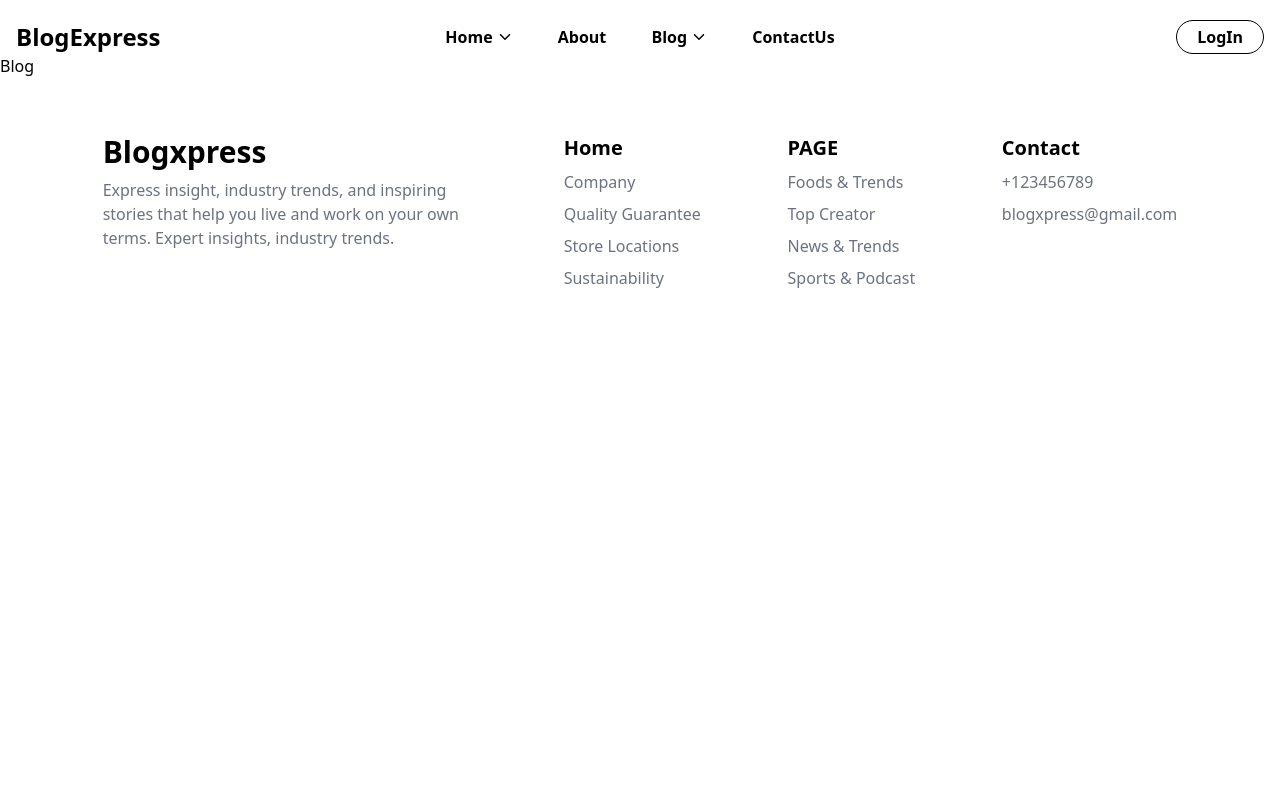
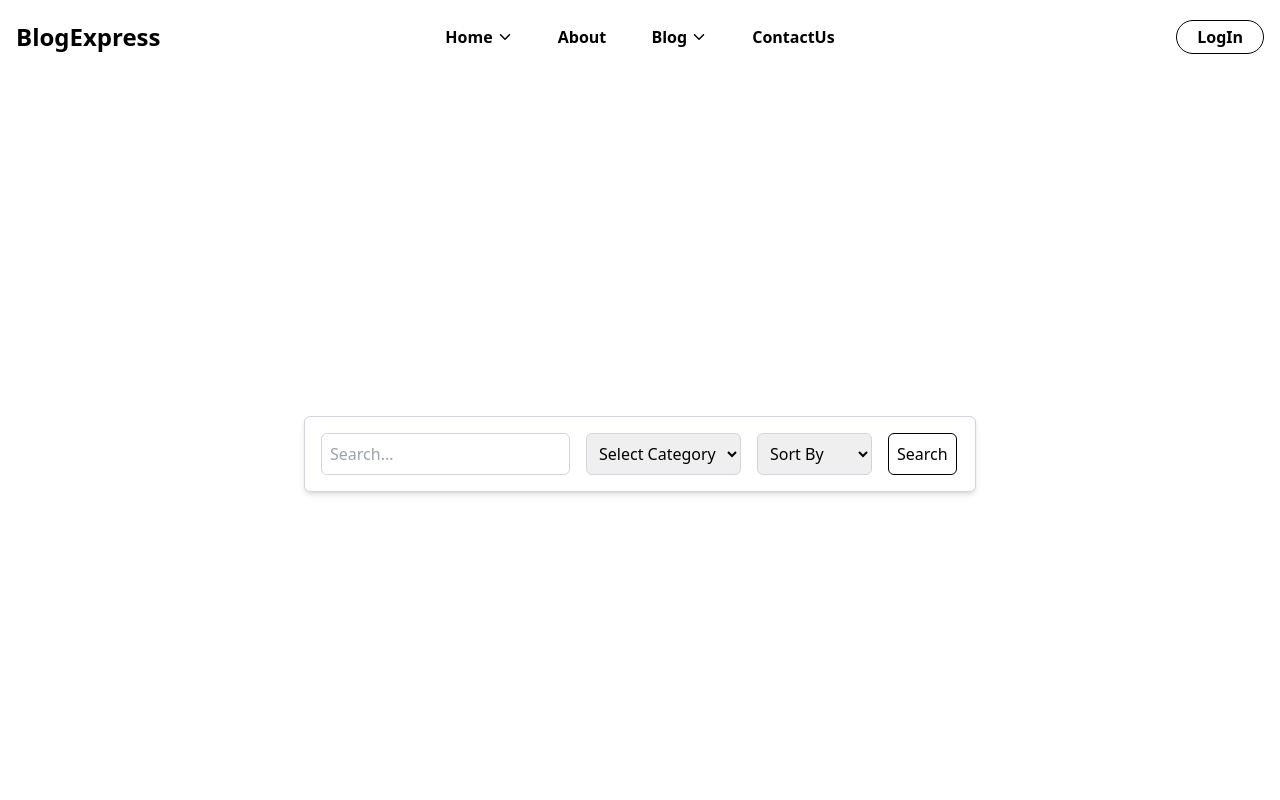
Before and after one commit to Sh-karan27/blog-frontend, a React (Vite) app: page /blogs in a window 1280 px wide. Shown: the top 800 px of the page. Built offline with nearby package versions, Linux system fonts and the light colour scheme.

Commit message:
search bar in blog section added

```diff
--- a/src/sections/Blog.jsx
+++ b/src/sections/Blog.jsx
@@ -1,9 +1,54 @@
-import React from 'react'
+import React, { useState } from 'react';
 
 const Blog = () => {
+  const [searchText, setSearchText] = useState('');
+  const [category, setCategory] = useState('');
+  const [sortType, setSortType] = useState('');
+
+  const handleSearch = () => {
+    // Handle the search logic here
+    console.log('Search Text:', searchText);
+    console.log('Category:', category);
+    console.log('Sort Type:', sortType);
+  };
+
   return (
-    <div>Blog</div>
-  )
-}
+    <div className='h-screen w-full flex items-center justify-center p-4'>
+      <div className='flex flex-col sm:flex-row gap-4 items-center p-4 border border-gray-300 rounded-md shadow-md bg-white w-full max-w-2xl'>
+        <input
+          type='text'
+          placeholder='Search...'
+          value={searchText}
+          onChange={(e) => setSearchText(e.target.value)}
+          className='w-full sm:w-auto p-2 border border-gray-300 rounded-md focus:outline-none focus:ring-2 focus:ring-gray-500'
+        />
+        <select
+          value={category}
+          onChange={(e) => setCategory(e.target.value)}
+          className='w-full sm:w-auto p-2 border border-gray-300 rounded-md focus:outline-none focus:ring-2 focus:ring-gray-500'>
+          <option value=''>Select Category</option>
+          <option value='technology'>Technology</option>
+          <option value='health'>Health</option>
+          <option value='finance'>Finance</option>
+          <option value='education'>Education</option>
+        </select>
+        <select
+          value={sortType}
+          onChange={(e) => setSortType(e.target.value)}
+          className='w-full sm:w-auto p-2 border border-gray-300 rounded-md focus:outline-none focus:ring-2 focus:ring-gray-500'>
+          <option value=''>Sort By</option>
+          <option value='date'>Date</option>
+          <option value='popularity'>Popularity</option>
+          <option value='relevance'>Relevance</option>
+        </select>
+        <button
+          onClick={handleSearch}
+          className='w-full sm:w-auto p-2 bg-white text-black border border-black rounded-md hover:bg-black hover:text-white focus:outline-none focus:ring-2 focus:ring-gray-500'>
+          Search
+        </button>
+      </div>
+    </div>
+  );
+};
 
-export default Blog
+export default Blog;
```
